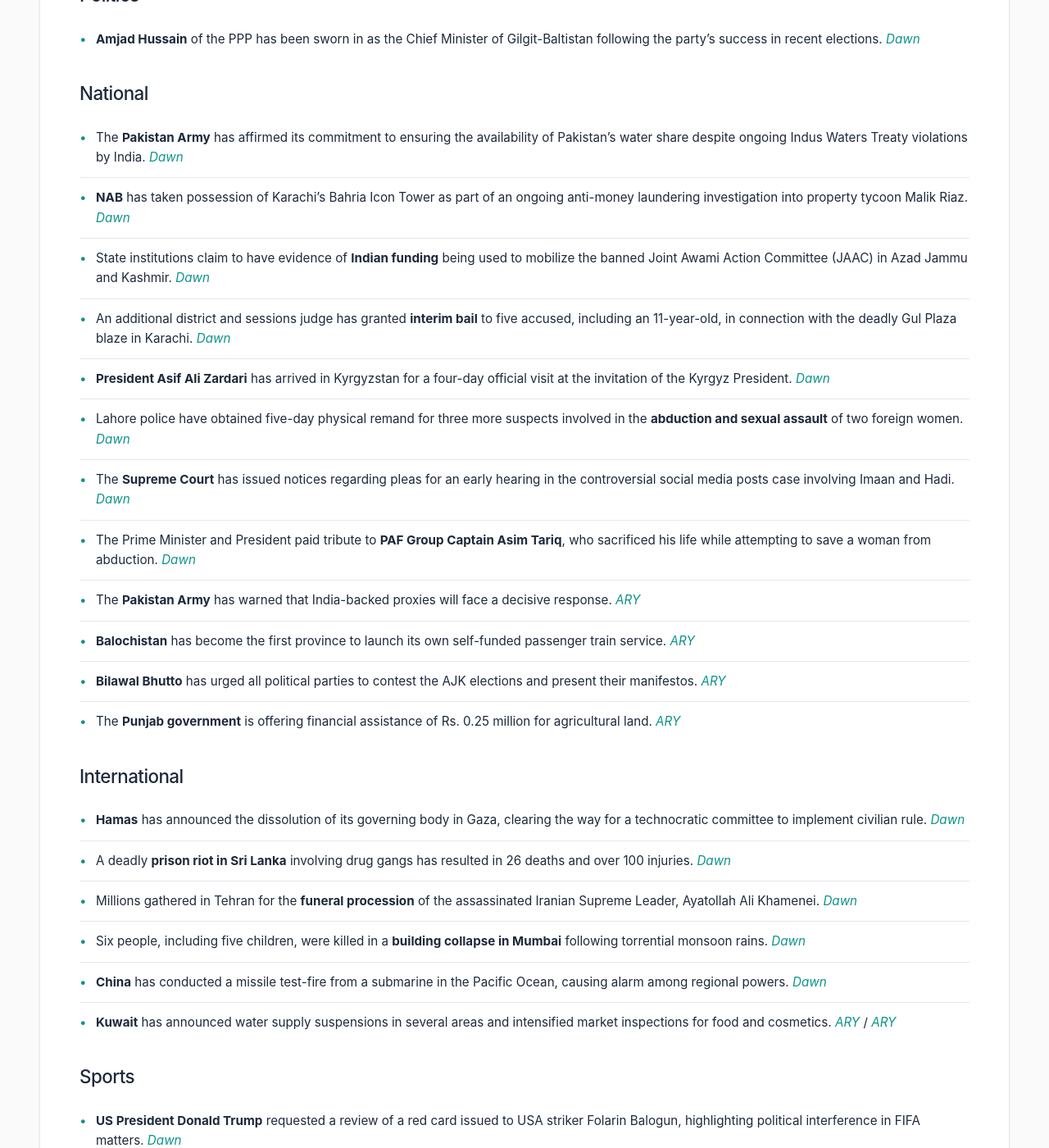
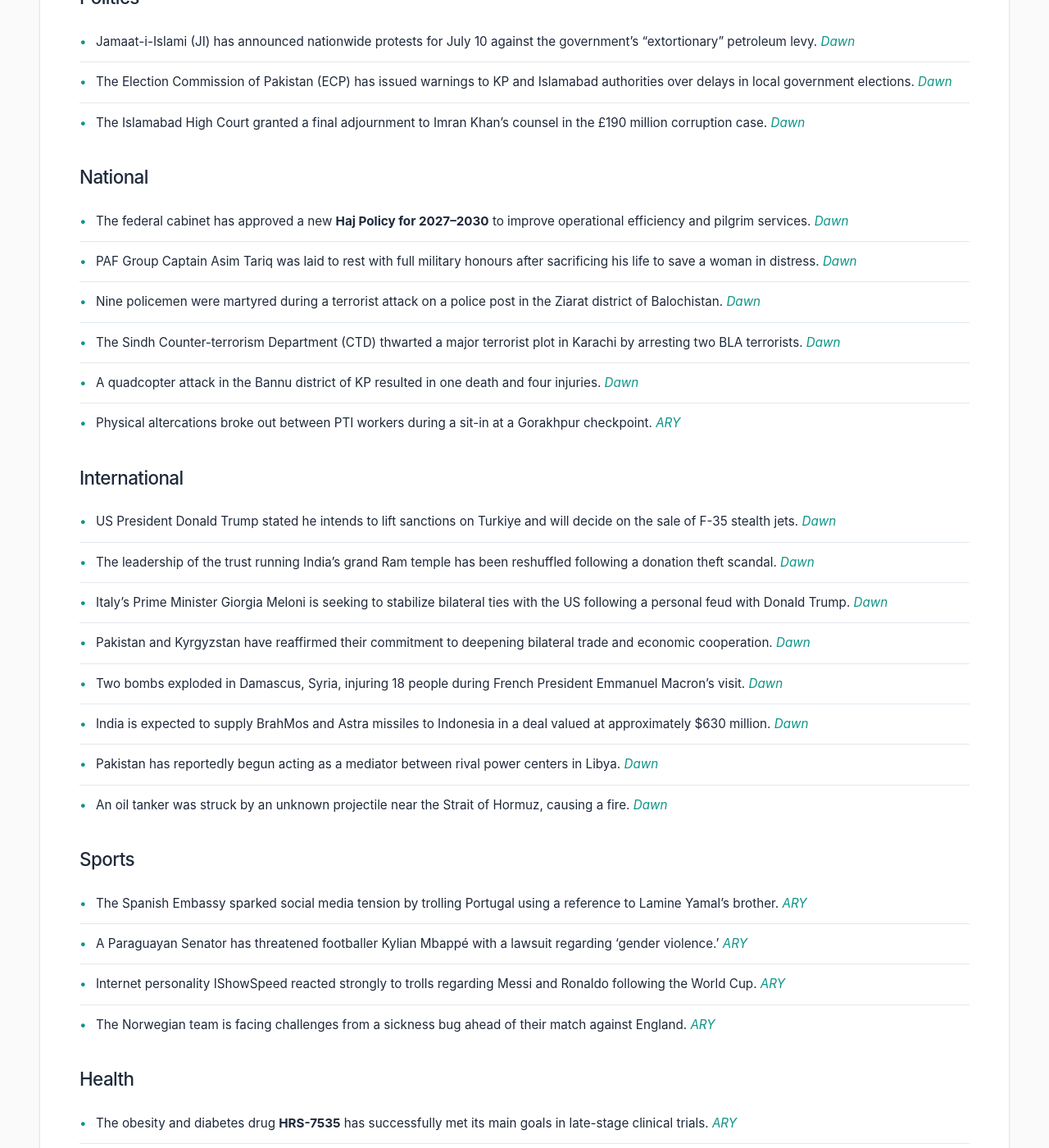
Before and after one commit to zsubzwary/news, a Jekyll site: the page built from en/index.md, in a window 1280 px wide and 1400 px high, scrolled down 841 px. Shown: the whole window at 82% size. Built offline with Jekyll 4.4.1, drawn with Linux system fonts in a browser that asks for light colours; some web fonts are replaced; comment, search, counter and statistics services are not loaded; some of the changed text lies outside the part shown.

Commit message:
DateTime; 2026-07-07T16:04:07.174Z

```diff
--- a/en/index.md
+++ b/en/index.md
@@ -4,49 +4,52 @@ title: Pakistan News Briefing
 lang: en
 ---
 
-Published at: 06-Jul-2026 21:04PKT
+Published at: 07-Jul-2026 21:04PKT
 
 Time to read: 4 mins
 
 ### Economy
-- **Microsoft** is cutting approximately 4,800 jobs, including a major restructuring of its Xbox division which involves shedding 3,200 gaming jobs and reviewing game studios. *[Dawn](https://www.dawn.com/news/2013405/microsoft-cuts-4800-jobs-as-it-revamps-xbox)*
-
-### Science & Technology
-- New guidance has been released on how users can **reserve, edit, and delete** their WhatsApp usernames. *[ARY](https://arynews.tv/whatsapp-usernames-how-to-reserve-edit-and-delete-yours)*
+- The Pakistan Stock Exchange (PSX) ended a five-day bullish streak, falling by over 1,100 points. *[Dawn](https://www.dawn.com/news/2013602/psx-snaps-5-day-bullish-streak-falls-by-over-1100-points)*
+- China's markets are increasingly seen as a source of diversification for investors, breaking away from global volatility trends. *[Dawn](https://www.dawn.com/news/2013620/china-breaks-step-with-global-markets-and-investors-buy-in)*
+- Prime Minister Shehbaz Sharif has called for a comprehensive strategy to enhance access to financing for small and medium-sized enterprises (SMEs). *[Dawn](https://www.dawn.com/news/2013571/pm-shehbaz-calls-for-comprehensive-strategy-to-boost-smes-access-to-financing)*
+- New regulations have been introduced regarding bank deposit profit rules in Pakistan. *[ARY](https://arynews.tv/bank-deposit-profit-rules-revised-in-pakistan)*
 
 ### Weather
-- The **Pakistan Meteorological Department (PMD)** has forecasted rain, windstorms, and thunderstorms across most of the country (except Sindh), raising concerns about potential urban flooding in Punjab and Khyber Pakhtunkhwa. *[Dawn](https://www.dawn.com/news/2013377/rain-thunderstorms-forecast-for-northern-central-parts-of-country-pmd)*
+- Experts warn that the current **El Nino** phenomenon is likely to become a record-breaker, increasing the risk of global droughts and floods. *[Dawn](https://www.dawn.com/news/2013607/this-years-el-nino-likely-to-become-record-breaker-top-expert)*
 
 ### Politics
-- **Amjad Hussain** of the PPP has been sworn in as the Chief Minister of Gilgit-Baltistan following the party's success in recent elections. *[Dawn](https://www.dawn.com/news/2013368/ppps-amjad-hussain-sworn-in-as-gb-chief-minister)*
+- Jamaat-i-Islami (JI) has announced nationwide protests for July 10 against the government's "extortionary" petroleum levy. *[Dawn](https://www.dawn.com/news/2013604/ji-chief-announces-countrywide-protests-against-extortionary-petroleum-levy-on-friday)*
+- The Election Commission of Pakistan (ECP) has issued warnings to KP and Islamabad authorities over delays in local government elections. *[Dawn](https://www.dawn.com/news/2013591/ecp-warns-kp-islamabad-again-over-delays-in-local-govt-polls)*
+- The Islamabad High Court granted a final adjournment to Imran Khan's counsel in the £190 million corruption case. *[Dawn](https://www.dawn.com/news/2013578/ihc-grants-final-adjournment-to-imrans-counsel-in-ps190m-corruption-case)*
 
 ### National
-- The **Pakistan Army** has affirmed its commitment to ensuring the availability of Pakistan's water share despite ongoing Indus Waters Treaty violations by India. *[Dawn](https://www.dawn.com/news/2013406/army-top-brass-affirms-commitment-to-take-all-measures-necessary-to-ensure-availability-of-pakistans-water-share)*
-- **NAB** has taken possession of Karachi's Bahria Icon Tower as part of an ongoing anti-money laundering investigation into property tycoon Malik Riaz. *[Dawn](https://www.dawn.com/news/2013398/nab-takes-possession-of-karachis-bahria-icon-tower-amid-investigation-against-property-tycoon-malik-riaz)*
-- State institutions claim to have evidence of **Indian funding** being used to mobilize the banned Joint Awami Action Committee (JAAC) in Azad Jammu and Kashmir. *[Dawn](https://www.dawn.com/news/2013391/state-institutions-have-evidence-of-indian-funding-behind-jaacs-agenda-in-ajk-official)*
-- An additional district and sessions judge has granted **interim bail** to five accused, including an 11-year-old, in connection with the deadly Gul Plaza blaze in Karachi. *[Dawn](https://www.dawn.com/news/2013384/11-year-old-boy-4-others-accused-in-karachis-gul-plaza-blaze-granted-interim-bail)*
-- **President Asif Ali Zardari** has arrived in Kyrgyzstan for a four-day official visit at the invitation of the Kyrgyz President. *[Dawn](https://www.dawn.com/news/2013361/president-zardari-arrives-in-kyrgyzstan-for-4-day-official-visit)*
-- Lahore police have obtained five-day physical remand for three more suspects involved in the **abduction and sexual assault** of two foreign women. *[Dawn](https://www.dawn.com/news/2013365/foreigners-abduction-sexual-assault-case-lahore-police-get-custody-of-3-more-suspects-for-5-days)*
-- The **Supreme Court** has issued notices regarding pleas for an early hearing in the controversial social media posts case involving Imaan and Hadi. *[Dawn](https://www.dawn.com/news/2013353/sc-issues-notices-on-imaan-hadis-pleas-for-early-hearing-of-appeal-against-ihc-decision-in-social-media-posts-case)*
-- The Prime Minister and President paid tribute to **PAF Group Captain Asim Tariq**, who sacrificed his life while attempting to save a woman from abduction. *[Dawn](https://www.dawn.com/news/2013345/pm-president-pay-tribute-to-paf-officer-who-sacrificed-his-life-to-save-woman-from-alleged-abduction)*
-- The **Pakistan Army** has warned that India-backed proxies will face a decisive response. *[ARY](https://arynews.tv/pakistan-army-issues-warning-over-india-backed-terror-groups)*
-- **Balochistan** has become the first province to launch its own self-funded passenger train service. *[ARY](https://arynews.tv/balochistan-becomes-first-province-to-launch-self-funded-passenger-train-service)*
-- **Bilawal Bhutto** has urged all political parties to contest the AJK elections and present their manifestos. *[ARY](https://arynews.tv/bilawal-bhutto-asks-all-parties-to-contest-ajk-elections)*
-- The **Punjab government** is offering financial assistance of Rs. 0.25 million for agricultural land. *[ARY](https://arynews.tv/punjab-offers-financial-help-for-agricultural-land)*
+- The federal cabinet has approved a new **Haj Policy for 2027–2030** to improve operational efficiency and pilgrim services. *[Dawn](https://www.dawn.com/news/2013624/cabinet-approves-new-haj-policy-aimed-at-improving-pilgrim-services)*
+- PAF Group Captain Asim Tariq was laid to rest with full military honours after sacrificing his life to save a woman in distress. *[Dawn](https://www.dawn.com/news/2013616/paf-officer-who-sacrificed-his-life-saving-woman-in-distress-laid-to-rest-with-military-honours-ispr)*
+- Nine policemen were martyred during a terrorist attack on a police post in the Ziarat district of Balochistan. *[Dawn](https://www.dawn.com/news/2013564/9-cops-martyred-in-terrorist-attack-on-police-post-in-ziarat)*
+- The Sindh Counter-terrorism Department (CTD) thwarted a major terrorist plot in Karachi by arresting two BLA terrorists. *[Dawn](https://www.dawn.com/news/2013573/major-terrorist-plot-in-karachi-thwarted-as-2-bla-terrorists-arrested-sindh-ctd)*
+- A quadcopter attack in the Bannu district of KP resulted in one death and four injuries. *[Dawn](https://www.dawn.com/news/2013585/one-killed-4-injured-in-quadcopter-attack-in-kps-bannu-police)*
+- Physical altercations broke out between PTI workers during a sit-in at a Gorakhpur checkpoint. *[ARY](https://arynews.tv/pti-workers-fight-during-rawalpindi-sit-in)*
 
 ### International
-- **Hamas** has announced the dissolution of its governing body in Gaza, clearing the way for a technocratic committee to implement civilian rule. *[Dawn](https://www.dawn.com/news/2013378/hamas-announces-dissolution-of-gaza-governing-body)*
-- A deadly **prison riot in Sri Lanka** involving drug gangs has resulted in 26 deaths and over 100 injuries. *[Dawn](https://www.dawn.com/news/2013390/sri-lanka-prison-riot-kills-26-wounds-more-than-100)*
-- Millions gathered in Tehran for the **funeral procession** of the assassinated Iranian Supreme Leader, Ayatollah Ali Khamenei. *[Dawn](https://www.dawn.com/news/2013346/millions-gather-as-funeral-procession-of-irans-assassinated-supreme-leader-begins-in-tehran)*
-- Six people, including five children, were killed in a **building collapse in Mumbai** following torrential monsoon rains. *[Dawn](https://www.dawn.com/news/2013366/5-children-among-6-killed-in-mumbai-building-collapse-as-torrential-rain-batters-city)*
-- **China** has conducted a missile test-fire from a submarine in the Pacific Ocean, causing alarm among regional powers. *[Dawn](https://www.dawn.com/news/2013349/china-says-test-fired-missile-in-pacific-ocean-alarming-regional-powers)*
-- **Kuwait** has announced water supply suspensions in several areas and intensified market inspections for food and cosmetics. *[ARY](https://arynews.tv/kuwait-announces-water-supply-suspension-in-these-areas)* / *[ARY](https://arynews.tv/kuwait-intensified-market-inspections-explained)*
+- US President Donald Trump stated he intends to lift sanctions on Turkiye and will decide on the sale of F-35 stealth jets. *[Dawn](https://www.dawn.com/news/2013605/trump-says-he-will-lift-turkiye-sanctions-decide-on-selling-f-35s)*
+- The leadership of the trust running India's grand Ram temple has been reshuffled following a donation theft scandal. *[Dawn](https://www.dawn.com/news/2013595/temple-built-on-site-of-demolished-babri-mosque-reshuffles-leadership-after-donation-theft-scandal)*
+- Italy's Prime Minister Giorgia Meloni is seeking to stabilize bilateral ties with the US following a personal feud with Donald Trump. *[Dawn](https://www.dawn.com/news/2013601/italys-meloni-seeks-to-avoid-escalation-after-trump-revives-personal-feud)*
+- Pakistan and Kyrgyzstan have reaffirmed their commitment to deepening bilateral trade and economic cooperation. *[Dawn](https://www.dawn.com/news/2013582/pakistan-kyrgyzstan-reaffirm-commitment-to-boosting-bilateral-ties-stress-importance-of-deepening-trade)*
+- Two bombs exploded in Damascus, Syria, injuring 18 people during French President Emmanuel Macron's visit. *[Dawn](https://www.dawn.com/news/2013577/syria-says-18-wounded-in-damascus-blasts-during-french-president-macrons-visit)*
+- India is expected to supply BrahMos and Astra missiles to Indonesia in a deal valued at approximately $630 million. *[Dawn](https://www.dawn.com/news/2013570/indonesia-to-buy-brahmos-missiles-indian-govt-official-says-as-modi-kicks-off-2-day-jakarta-visit)*
+- Pakistan has reportedly begun acting as a mediator between rival power centers in Libya. *[Dawn](https://www.dawn.com/news/2013507/pakistan-taking-on-mantle-of-mediation-for-war-torn-libya)*
+- An oil tanker was struck by an unknown projectile near the Strait of Hormuz, causing a fire. *[Dawn](https://www.dawn.com/news/2013561/oil-tanker-hit-by-unknown-projectile-in-strait-of-hormuz-region-says-maritime-agency)*
 
 ### Sports
-- **US President Donald Trump** requested a review of a red card issued to USA striker Folarin Balogun, highlighting political interference in FIFA matters. *[Dawn](https://www.dawn.com/news/2013381/trump-says-he-asked-fifa-chief-to-review-red-card-foul)*
-- A historical timeline has been compiled detailing various instances where **politics has intruded** on the FIFA World Cup. *[Dawn](https://www.dawn.com/news/2013402/a-timeline-of-when-politics-intruded-on-the-fifa-world-cup-pitch)*
-- Brazilian footballer **Neymar Jr.** has signaled a possible farewell to the Brazilian national team following a World Cup defeat to Norway. *[Dawn](https://www.dawn.com/news/2013350/its-over-neymar-signals-brazil-farewell-after-shock-fifa-world-cup-defeat-to-norway)*
-- The **BCCI** has announced its squad for the 2026 Zimbabwe T20I series, notably leaving out Sanju Samson. *[ARY](https://arynews.tv/bcci-announce-2026-zimbabwe-t20i-series-squad-sanju-samson-left-out)*
+- The Spanish Embassy sparked social media tension by trolling Portugal using a reference to Lamine Yamal's brother. *[ARY](https://arynews.tv/spanish-embassy-trolls-portugal-using-yamals-little-brother)*
+- A Paraguayan Senator has threatened footballer Kylian Mbappé with a lawsuit regarding 'gender violence.' *[ARY](https://arynews.tv/paraguayan-senator-threatens-mbappe-with-lawsuit-over-gender-violence)*
+- Internet personality IShowSpeed reacted strongly to trolls regarding Messi and Ronaldo following the World Cup. *[ARY](https://arynews.tv/ishowspeed-loses-it-after-messi-supporter-trolls-ronaldo-post-world-cup-exit)*
+- The Norwegian team is facing challenges from a sickness bug ahead of their match against England. *[ARY](https://arynews.tv/norway-in-trouble-sickness-bug-strikes-before-england-game)*
+
+### Health
+- The obesity and diabetes drug **HRS-7535** has successfully met its main goals in late-stage clinical trials. *[ARY](https://arynews.tv/hrs-7535-obesity-diabetes-drug-meets-main-goal-of-late-stage-trials)*
+- Residents in Karachi are on high alert following a third death this year linked to **Naegleria**. *[ARY](https://arynews.tv/karachi-third-naegleria-death-of-the-year-sparks-alarm-among-citizens)*
 
 ### Other
-- Recent speculation regarding **Taylor Swift's wedding** has renewed public interest in Karlie Kloss. *[ARY](https://arynews.tv/taylor-swifts-wedding-fuels-new-buzz-around-karlie-kloss)*
+- Actor Tom Holland wore a custom suit featuring a secret message at 'The Odyssey' premiere. *[ARY](https://arynews.tv/tom-holland-wears-custom-secret-message-suit-at-the-odyssey-premiere)*
+- Speculation has arisen regarding whether Will Smith and Jada Pinkett Smith might rekindle their relationship. *[ARY](https://arynews.tv/will-smith-jada-pinkett-smith-rekindle-relationship-after-years-of-separation)*
```
